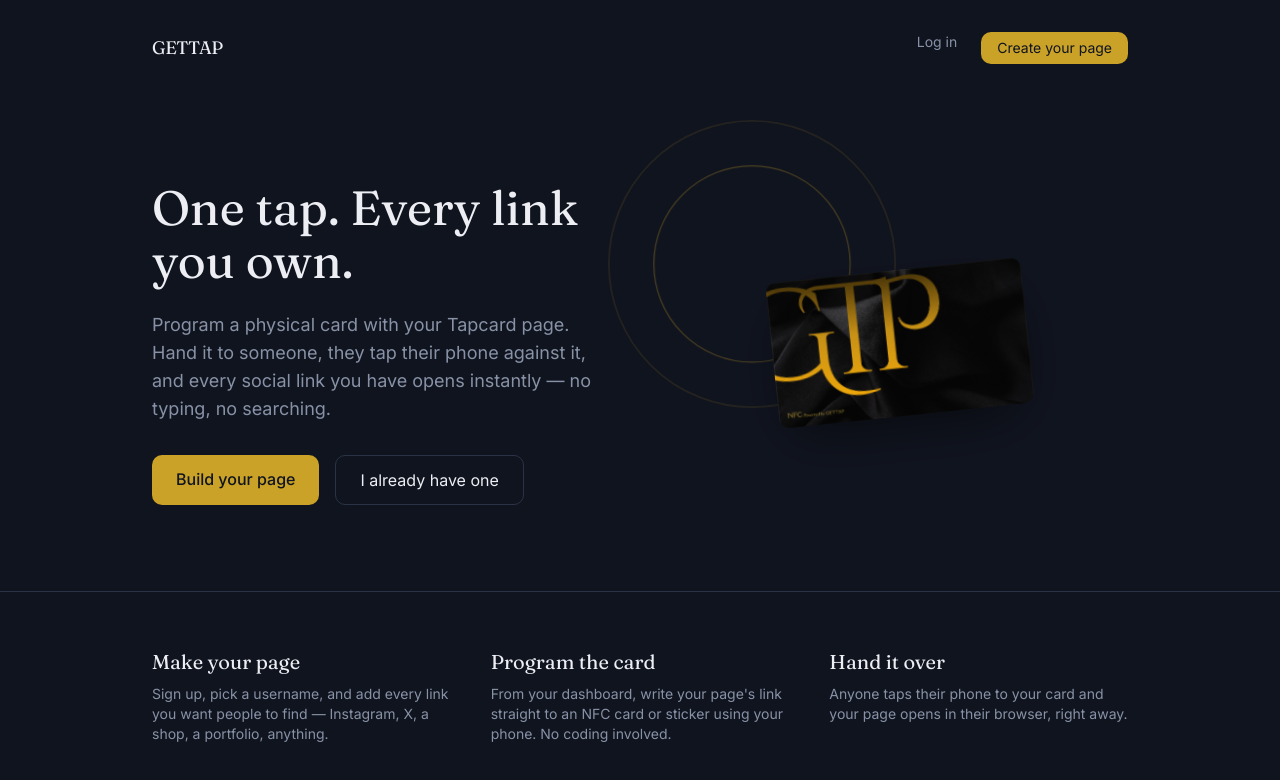
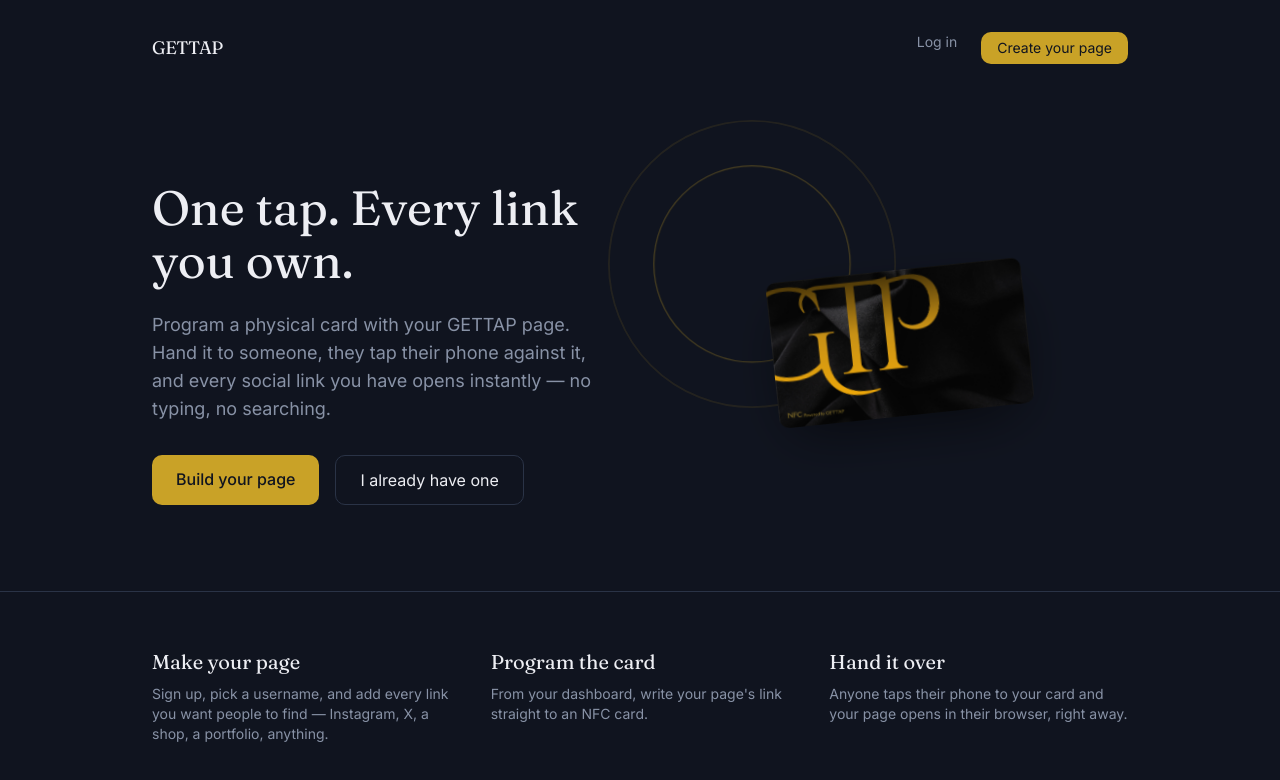
Before and after one commit to PatrickJaysonMAglosolos/GETTAP, a Next.js app: page / in a window 1280 px wide. Shown: the top 780 px of the page. Built offline with nearby package versions, Linux system fonts and the light colour scheme.

Commit message:
remove unnecessary wordings

```diff
--- a/pages/index.js
+++ b/pages/index.js
@@ -27,7 +27,7 @@ export default function Home() {
             One tap. Every link you own.
           </h1>
           <p className="text-muted text-lg max-w-md mb-8">
-            Program a physical card with your Tapcard page. Hand it to
+            Program a physical card with your GETTAP page. Hand it to
             someone, they tap their phone against it, and every social link
             you have opens instantly &mdash; no typing, no searching.
           </p>
@@ -80,7 +80,7 @@ export default function Home() {
             <div className="font-display text-xl mb-2">Program the card</div>
             <p className="text-muted text-sm">
               From your dashboard, write your page's link straight to an NFC
-              card or sticker using your phone. No coding involved.
+              card.
             </p>
           </div>
           <div>
```
